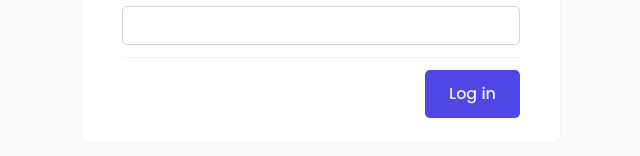
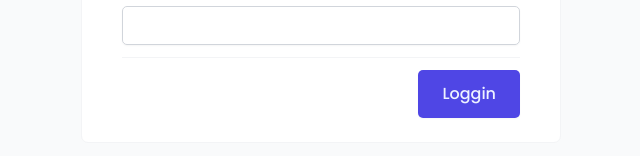
Before and after one commit to calebcharles343/the-wild-oasis, a React (Vite) app: page /login in a window 1280 px wide. Shown: the part 520-676 px from the top of the page, without its empty margins (319-959 px from the left). Built offline with nearby package versions, Linux system fonts and the light colour scheme; a web font is replaced by a local one.

Commit message:
login udate

```diff
--- a/src/features/authentication/LoginForm.jsx
+++ b/src/features/authentication/LoginForm.jsx
@@ -52,7 +52,7 @@ function LoginForm() {
       </FormRowVertical>
       <FormRowVertical>
         <Button size="large" disabled={isLoading}>
-          {!isLoading ? "Log in" : <SpinnerMini />}
+          {!isLoading ? "Loggin" : <SpinnerMini />}
         </Button>
       </FormRowVertical>
     </Form>
```
